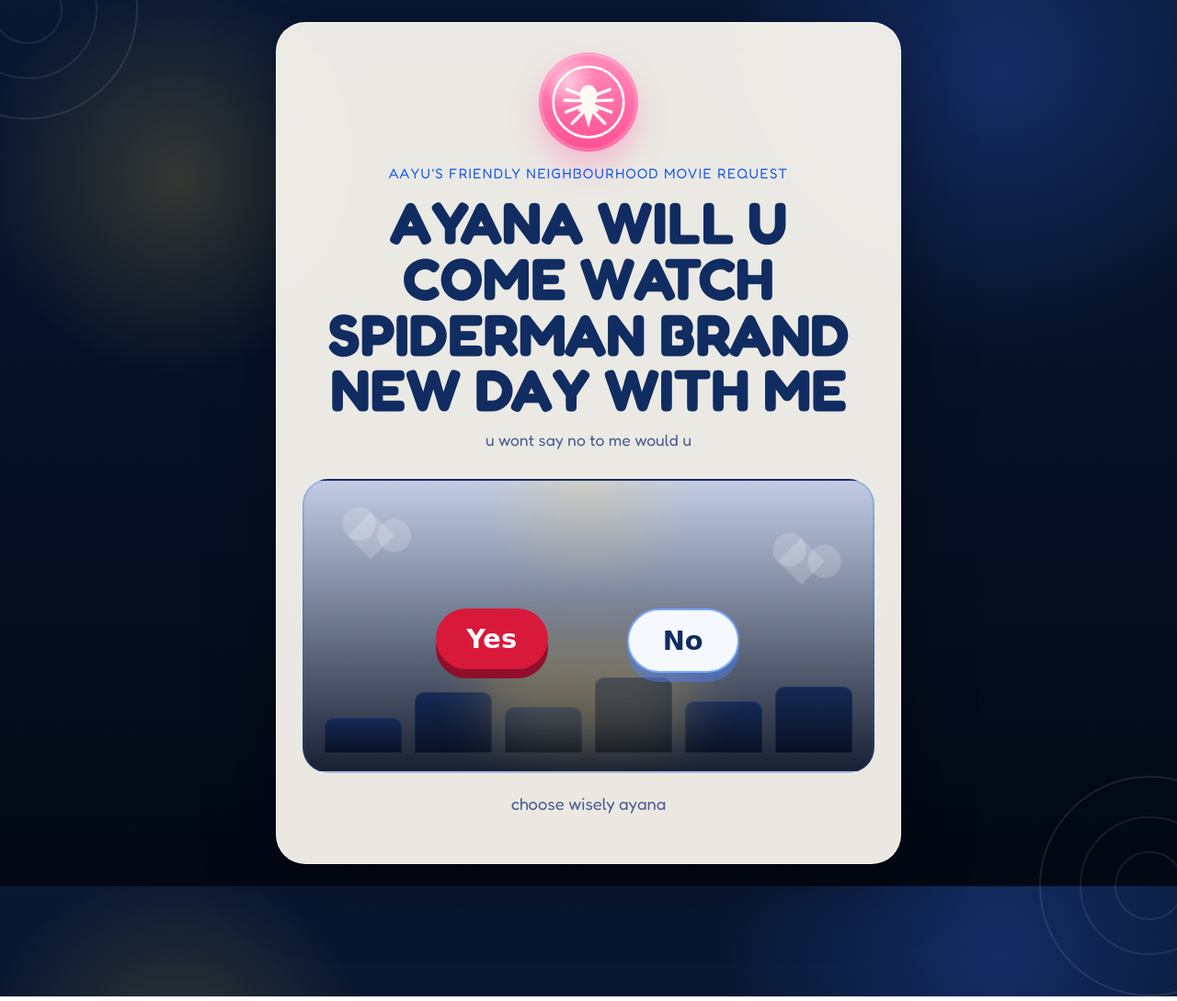
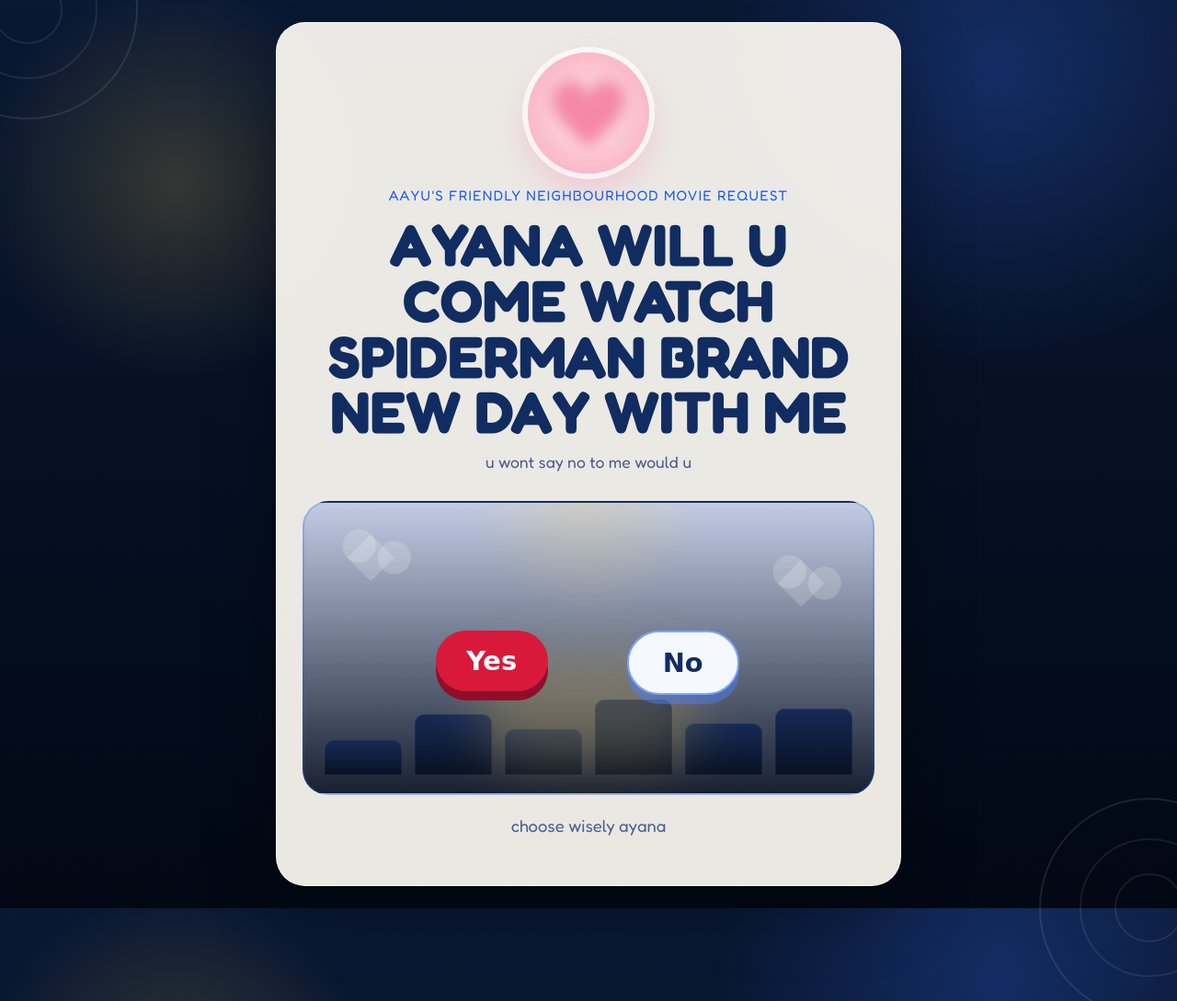
Before and after one commit to aayushkabrid/fun, a plain HTML site: page index.html in a window 1280 px wide. Shown: the top 1089 px of the page at 92% size. Drawn offline with Linux system fonts and the light colour scheme; a web font is replaced by a local one.

Commit message:
Replace logo with pink image

```diff
--- a/index.html
+++ b/index.html
@@ -17,24 +17,11 @@
       <div class="web web-left" aria-hidden="true"></div>
       <div class="web web-right" aria-hidden="true"></div>
       <section class="card">
-        <div class="spidey-mark" aria-hidden="true">
-          <svg viewBox="0 0 120 120" role="presentation">
-            <circle cx="60" cy="60" r="56" class="spidey-ring" />
-            <path
-              class="spidey-body"
-              d="M60 33c8 0 14 7 14 16 0 6-2 10-4 14l7 11-10 4-7 23-7-23-10-4 7-11c-2-4-4-8-4-14 0-9 6-16 14-16Z"
-            />
-            <path class="spidey-leg" d="M52 50 26 40" />
-            <path class="spidey-leg" d="M50 58 22 57" />
-            <path class="spidey-leg" d="M50 66 24 76" />
-            <path class="spidey-leg" d="M54 74 34 94" />
-            <path class="spidey-leg" d="M68 50 94 40" />
-            <path class="spidey-leg" d="M70 58 98 57" />
-            <path class="spidey-leg" d="M70 66 96 76" />
-            <path class="spidey-leg" d="M66 74 86 94" />
-            <path class="spidey-detail" d="M53 44c2 2 5 4 7 4s5-2 7-4" />
-          </svg>
-        </div>
+        <img
+          class="spidey-mark"
+          src="./pink-logo.jpeg"
+          alt="Pink heart logo"
+        />
         <p class="eyebrow">Aayu's friendly neighbourhood movie request</p>
         <h1>Ayana will u come watch spiderman brand new day with me</h1>
         <p class="subtext">
--- a/styles.css
+++ b/styles.css
@@ -83,48 +83,15 @@
 }
 
 .spidey-mark {
-  display: grid;
-  place-items: center;
-  width: 108px;
-  height: 108px;
+  display: block;
+  width: 132px;
+  height: 132px;
   margin: 0 auto 14px;
   border-radius: 50%;
-  background:
-    radial-gradient(circle at 30% 30%, rgba(255, 255, 255, 0.6), transparent 28%),
-    linear-gradient(180deg, #ff8fbd, #ff4f93);
+  object-fit: cover;
   box-shadow:
-    inset 0 0 0 4px rgba(255, 255, 255, 0.18),
-    0 16px 30px rgba(255, 99, 163, 0.34);
-}
-
-.spidey-mark svg {
-  width: 82px;
-  height: 82px;
-}
-
-.spidey-ring,
-.spidey-leg,
-.spidey-detail {
-  fill: none;
-  stroke: #fffaf4;
-  stroke-linecap: round;
-  stroke-linejoin: round;
-}
-
-.spidey-ring {
-  stroke-width: 4;
-}
-
-.spidey-body {
-  fill: #fffaf4;
-}
-
-.spidey-leg {
-  stroke-width: 5;
-}
-
-.spidey-detail {
-  stroke-width: 3;
+    0 0 0 6px rgba(255, 255, 255, 0.72),
+    0 16px 34px rgba(255, 99, 163, 0.28);
 }
 
 .eyebrow {
```
Also changed, not shown: pink-logo.jpeg (added).
